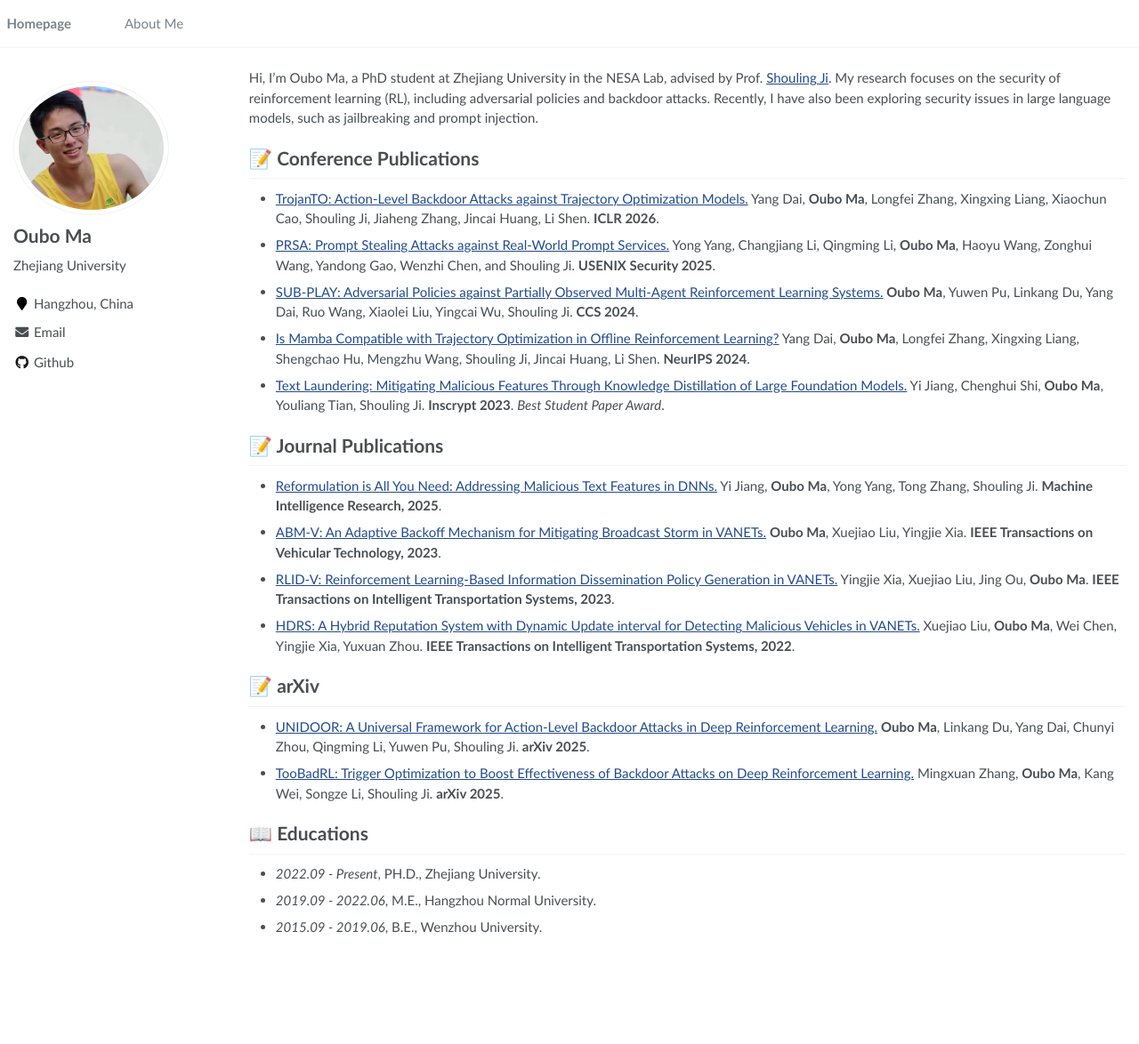
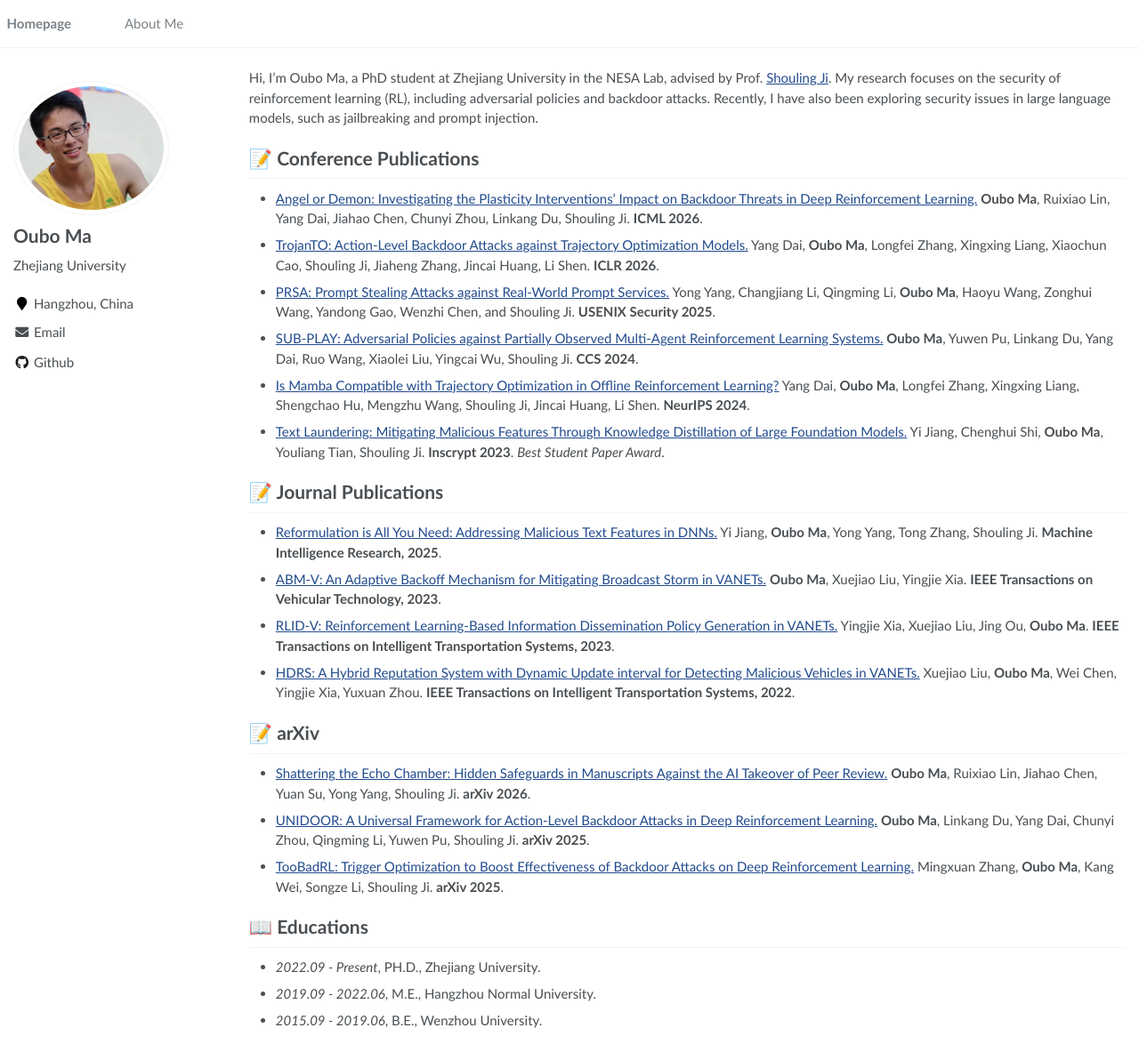
Before and after one commit to maoubo/maoubo.github.io, a Jekyll site: the page built from _pages/about.md, in a window 1280 px wide and 1174 px high. Shown: the whole window at 89% size. Built offline with Jekyll 4.4.1, drawn with Linux system fonts in a browser that asks for light colours.

Commit message:
Update about.md

```diff
--- a/_pages/about.md
+++ b/_pages/about.md
@@ -21,6 +21,7 @@ Hi, I'm Oubo Ma, a PhD student at Zhejiang University in the NESA Lab, advised b
 Recently, I have also been exploring security issues in large language models, such as jailbreaking and prompt injection.
 
 # 📝 Conference Publications
+- [Angel or Demon: Investigating the Plasticity Interventions' Impact on Backdoor Threats in Deep Reinforcement Learning.](https://arxiv.org/pdf/2605.14587) **Oubo Ma**, Ruixiao Lin, Yang Dai, Jiahao Chen, Chunyi Zhou, Linkang Du, Shouling Ji. **ICML 2026**.
 - [TrojanTO: Action-Level Backdoor Attacks against Trajectory Optimization Models.](https://arxiv.org/pdf/2506.12815) Yang Dai, **Oubo Ma**, Longfei Zhang, Xingxing Liang, Xiaochun Cao, Shouling Ji, Jiaheng Zhang, Jincai Huang, Li Shen. **ICLR 2026**.
 - [PRSA: Prompt Stealing Attacks against Real-World Prompt Services.](https://arxiv.org/pdf/2402.19200) Yong Yang, Changjiang Li, Qingming Li, **Oubo Ma**, Haoyu Wang, Zonghui Wang, Yandong Gao, Wenzhi Chen, and Shouling Ji. **USENIX Security 2025**.
 - [SUB-PLAY: Adversarial Policies against Partially Observed Multi-Agent Reinforcement Learning Systems.](https://arxiv.org/pdf/2402.03741) **Oubo Ma**, Yuwen Pu, Linkang Du, Yang Dai, Ruo Wang, Xiaolei Liu, Yingcai Wu, Shouling Ji. **CCS 2024**.
@@ -34,6 +35,7 @@ Recently, I have also been exploring security issues in large language models, s
 - [HDRS: A Hybrid Reputation System with Dynamic Update interval for Detecting Malicious Vehicles in VANETs.](https://maoubo.github.io/docs/HDRS.pdf) Xuejiao Liu, **Oubo Ma**, Wei Chen, Yingjie Xia, Yuxuan Zhou. **IEEE Transactions on Intelligent Transportation Systems, 2022**.
 
 # 📝 arXiv
+- [Shattering the Echo Chamber: Hidden Safeguards in Manuscripts Against the AI Takeover of Peer Review.](https://arxiv.org/pdf/2605.05271) **Oubo Ma**, Ruixiao Lin, Jiahao Chen, Yuan Su, Yong Yang, Shouling Ji. **arXiv 2026**.
 - [UNIDOOR: A Universal Framework for Action-Level Backdoor Attacks in Deep Reinforcement Learning.](https://arxiv.org/pdf/2501.15529) **Oubo Ma**, Linkang Du, Yang Dai, Chunyi Zhou, Qingming Li, Yuwen Pu, Shouling Ji. **arXiv 2025**.
 - [TooBadRL: Trigger Optimization to Boost Effectiveness of Backdoor Attacks on Deep Reinforcement Learning.](https://arxiv.org/pdf/2506.09562) Mingxuan Zhang, **Oubo Ma**, Kang Wei, Songze Li, Shouling Ji. **arXiv 2025**.
 
```
